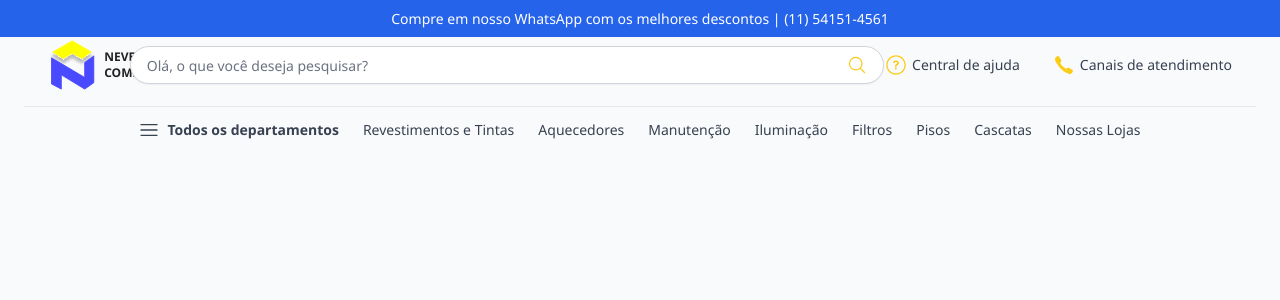
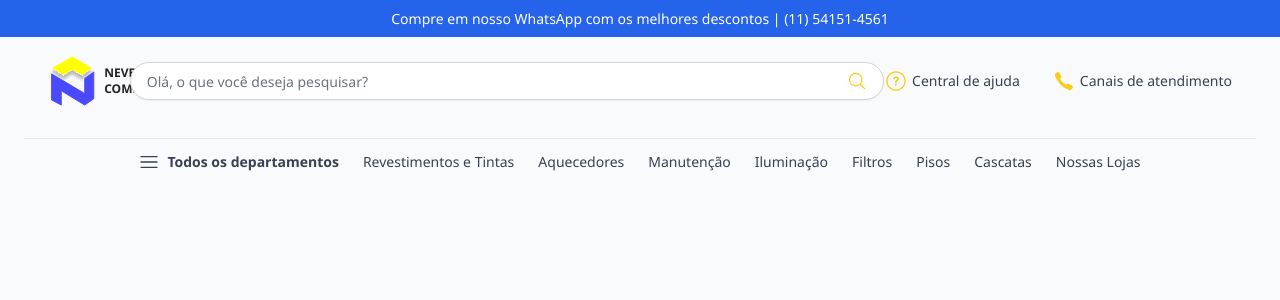
Before and after one commit to Guilherme1Souza/Neves-Comercial, a Next.js app: page / in a window 1280 px wide. Shown: the top 300 px of the page. Built offline with nearby package versions, Linux system fonts and the light colour scheme.

Commit message:
fix (header): ajustando altura do header

```diff
--- a/src/components/Header/index.jsx
+++ b/src/components/Header/index.jsx
@@ -41,7 +41,7 @@ const LogoText = styled.div`
 const HeaderContent = styled.div`
   display: flex;
   justify-content: space-between;
-  padding: 1rem 1.5rem;
+  padding: 2rem 1.5rem;
   align-items: center;
 `;
 
```
